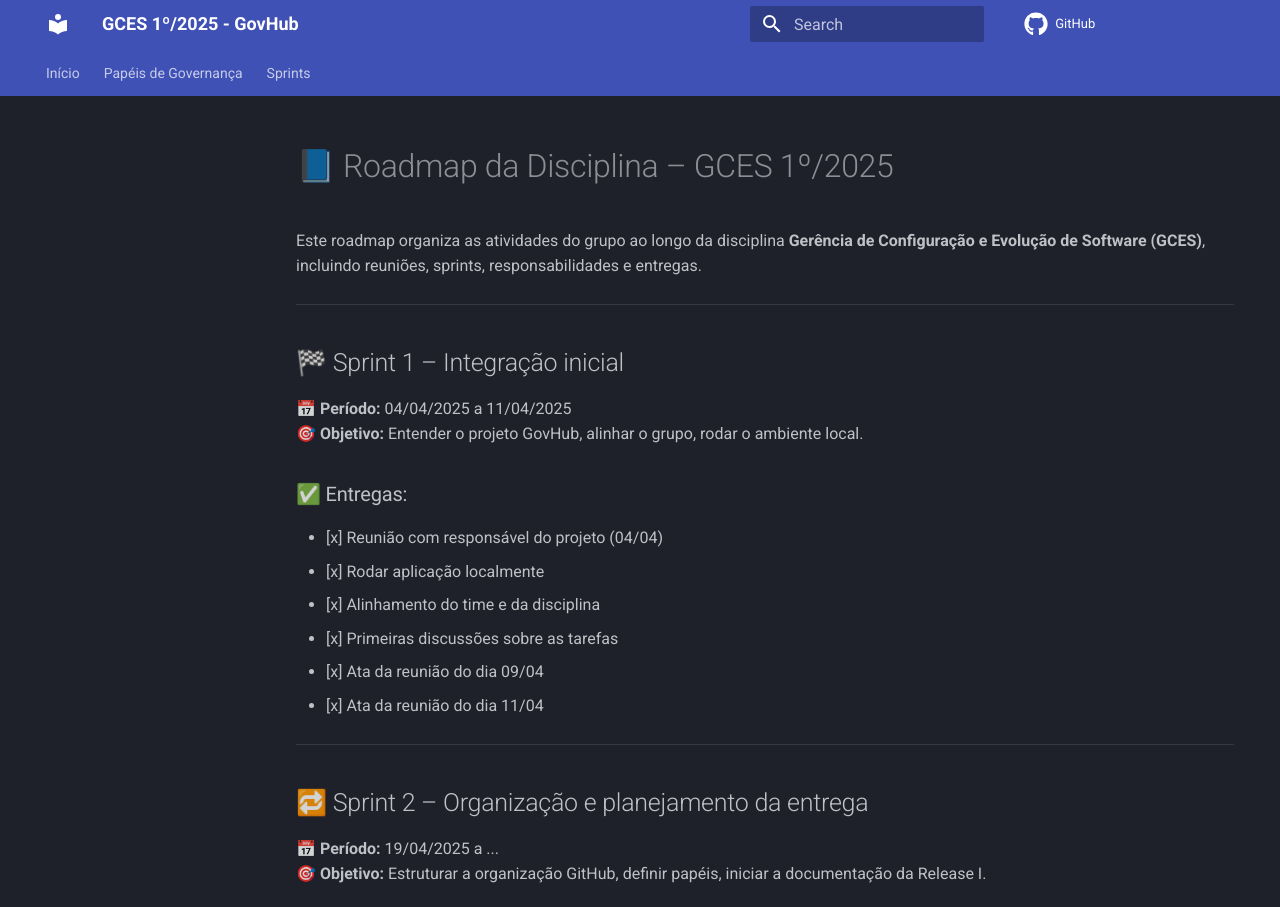
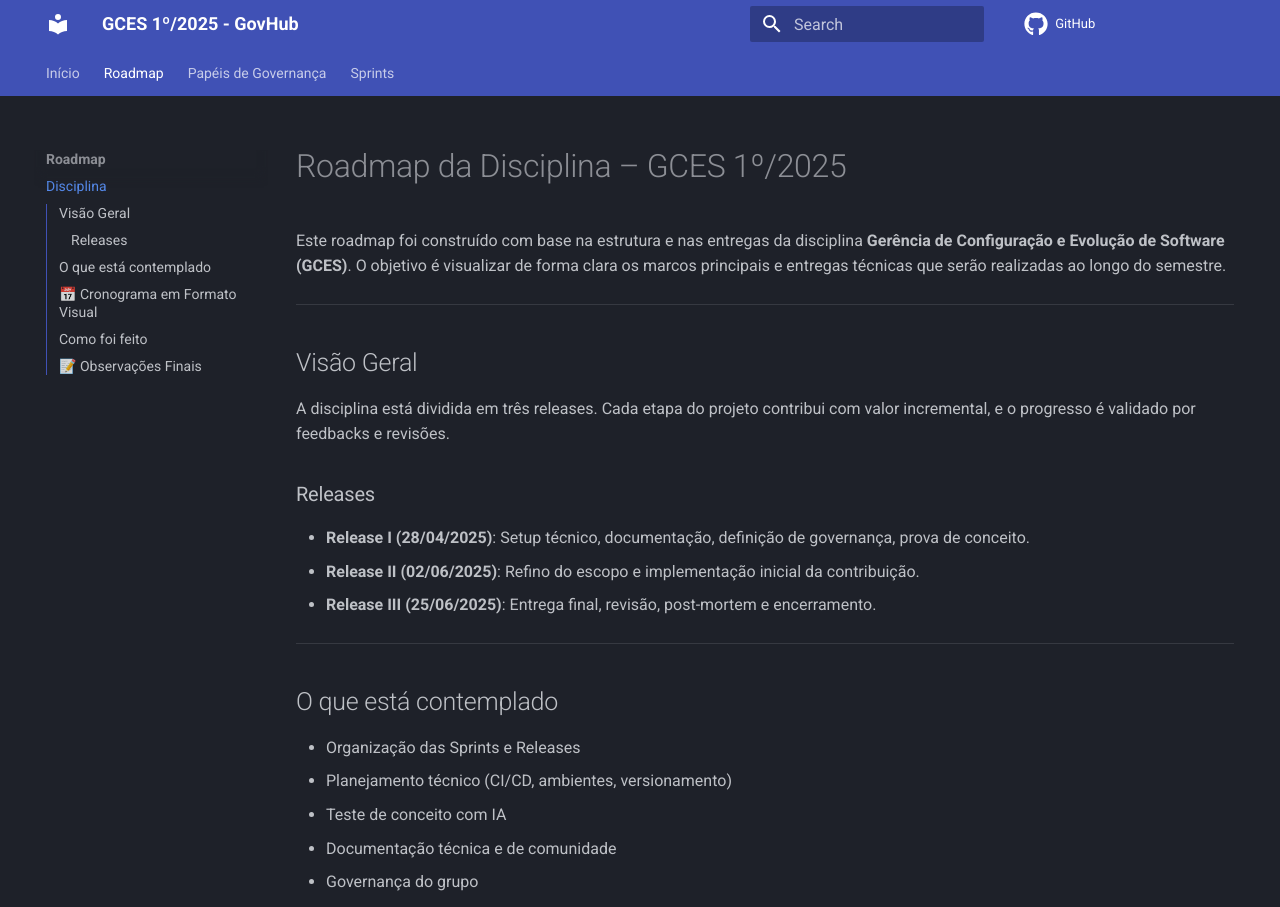
Before and after one commit to gces-govhub/gov-hub-wiki, an MkDocs documentation site: the page built from docs/roadmap/roadmap-gces.md, in a window 1280 px wide and 1400 px high. Shown: the top 907 px of the window. Built offline with MkDocs 1.6.1 and Material for MkDocs 9.7.7, drawn with Linux system fonts in a browser that asks for light colours; comment, search, counter and statistics services are not loaded; some of the changed text lies outside the part shown.

Commit message:
docs(roadmap): adiciona roadmap da disciplina

```diff
--- a/docs/roadmap/roadmap-gces.md
+++ b/docs/roadmap/roadmap-gces.md
@@ -1,69 +1,52 @@
-# 📘 Roadmap da Disciplina – GCES 1º/2025
+# Roadmap da Disciplina – GCES 1º/2025
 
-Este roadmap organiza as atividades do grupo ao longo da disciplina **Gerência de Configuração e Evolução de Software (GCES)**, incluindo reuniões, sprints, responsabilidades e entregas.
+Este roadmap foi construído com base na estrutura e nas entregas da disciplina **Gerência de Configuração e Evolução de Software (GCES)**. O objetivo é visualizar de forma clara os marcos principais e entregas técnicas que serão realizadas ao longo do semestre.
 
 ---
 
-## 🏁 Sprint 1 – Integração inicial
+## Visão Geral
 
-📅 **Período:** 04/04/2025 a 11/04/2025
-🎯 **Objetivo:** Entender o projeto GovHub, alinhar o grupo, rodar o ambiente local.
+A disciplina está dividida em três releases. Cada etapa do projeto contribui com valor incremental, e o progresso é validado por feedbacks e revisões.
 
-### ✅ Entregas:
-- [x] Reunião com responsável do projeto (04/04)
-- [x] Rodar aplicação localmente
-- [x] Alinhamento do time e da disciplina
-- [x] Primeiras discussões sobre as tarefas
-- [x] Ata da reunião do dia 09/04
-- [x] Ata da reunião do dia 11/04
+### Releases
+
+- **Release I (28/04/2025)**: Setup técnico, documentação, definição de governança, prova de conceito.
+- **Release II (02/06/2025)**: Refino do escopo e implementação inicial da contribuição.
+- **Release III (25/06/2025)**: Entrega final, revisão, post-mortem e encerramento.
 
 ---
 
-## 🔁 Sprint 2 – Organização e planejamento da entrega
+## O que está contemplado
 
-📅 **Período:** 19/04/2025 a ...
-🎯 **Objetivo:** Estruturar a organização GitHub, definir papéis, iniciar a documentação da Release I.
-
-### ✅ Entregas planejadas:
-- [ ] Criar nova organização GitHub (`gces-govhub`)
-- [ ] Realizar fork dos repositórios principais
-- [ ] Criar estrutura da Wiki da disciplina
-- [ ] Definir papéis de governança
-- [ ] Iniciar estruturação do roadmap técnico
-- [ ] Criar README e templates padrão
+- Organização das Sprints e Releases
+- Planejamento técnico (CI/CD, ambientes, versionamento)
+- Teste de conceito com IA
+- Documentação técnica e de comunidade
+- Governança do grupo
+- Entregas com feedbacks
+- Pós-mortem do projeto
 
 ---
 
-## 📦 Release I – Entrega de software livre e infraestrutura
+## 📅 Cronograma em Formato Visual
 
-📅 **Entrega prevista:** até XX/04/2025
-🎯 **Objetivo:** Entregar artefatos de software livre + estrutura de projeto rodando + roadmap técnico/documental.
+Você pode visualizar abaixo o roadmap:
 
-### 📋 Checklist:
-
-#### 📚 Documentação
-- [ ] `README.md` completo nos repositórios
-- [ ] `CODE_OF_CONDUCT.md`
-- [ ] `CONTRIBUTING.md`
-- [ ] Templates de Issue e Pull Request
-- [ ] GitHub Pages no repositório `gov-hub`
-
-#### 🛠️ Técnica
-- [ ] Ambiente com Docker funcionando
-- [ ] Docker Compose para dev
-- [ ] GitHub Actions com CI básico
-- [ ] Todos os membros conseguiram subir o ambiente
-
-#### 🎯 Organização
-- [ ] Roadmap da disciplina finalizado
-- [ ] Roadmap da contribuição técnica iniciado
-- [ ] Papéis de governança definidos
-- [ ] Atas das reuniões registradas
+<iframe style="border: 1px solid rgba(0, 0, 0, 0.1);" width="100%" height="600" src="https://embed.figma.com/board/aqDyCZO8Sjd8inKCNY9l4Y/Roadmap-disciplina-GCES?node-id=0-1&embed-host=share" allowfullscreen></iframe>
 
 ---
 
-## 🧠 Contribuição no projeto
+## Como foi feito
 
-Durante a disciplina, a equipe irá desenvolver uma solução baseada em **IA (Agent AI)** para auxiliar na **integração de duas bases de dados**, onde o principal ponto de cruzamento vem de campos abertos de observação. O objetivo é evitar o uso de regex e implementar uma solução baseada em linguagem natural para detectar correspondências entre os registros.
+O roadmap foi desenhado no Figma com base:
 
-Essa entrega será evoluída nas próximas sprints e finalizada até a Release II.
+- No [calendário da disciplina](https://github.com/FGA-GCES/A-disciplina/blob/master/plano-ensino-carla.md)
+- No [checklist de entregas](https://github.com/FGA-GCES/A-disciplina/blob/master/cheklists.md)
+- Nas atividades práticas realizadas pelo grupo
+- Nos feedbacks da professora e nos encontros semanais
+
+---
+
+## 📝 Observações Finais
+
+Este roadmap é um artefato vivo: será atualizado conforme as entregas forem evoluindo e novas decisões forem tomadas ao longo do semestre.
--- a/mkdocs.yml
+++ b/mkdocs.yml
@@ -19,8 +19,7 @@
 
 nav:
   - Início: index.md
-  #- Roadmap:
-      #- Disciplina: roadmap/roadmap-disciplina.md
-      #- Contribuição Técnica: roadmap/roadmap-contribuicao.md
+  - Roadmap:
+      Disciplina: roadmap/roadmap-gces.md
   - Papéis de Governança: papeis.md
   - Sprints: sprints/sprints.md
```
Also changed, not shown: docs/roadmap/roadmap-contribuicao.md (deleted).
